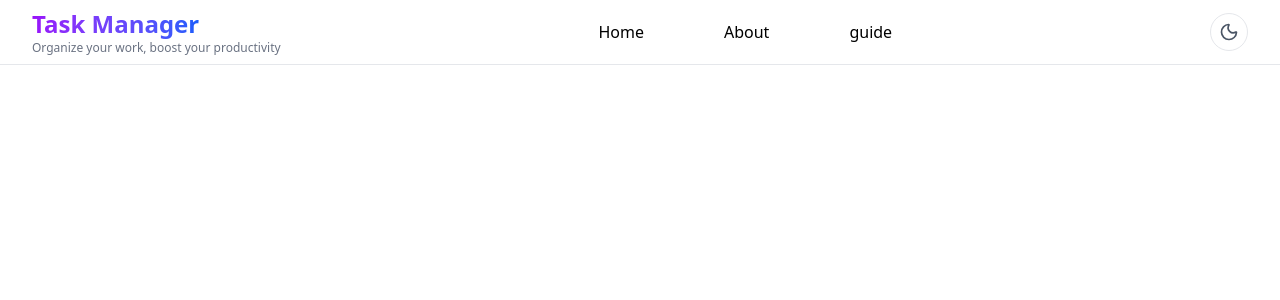
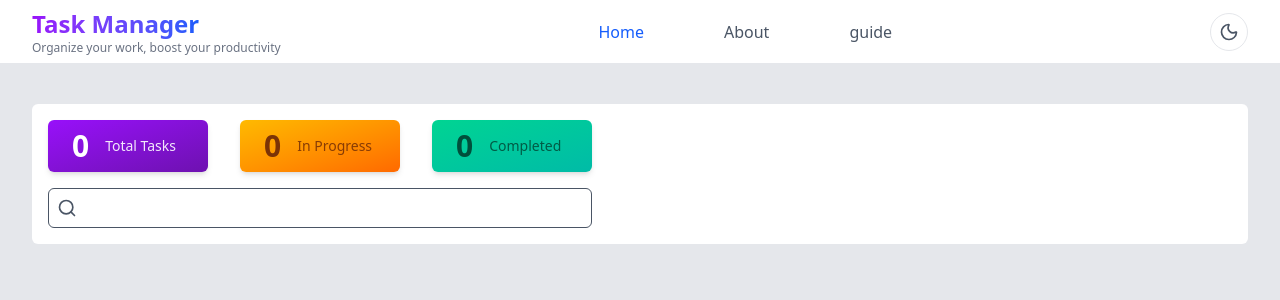
Before and after one commit to vishalmpadhiyar/simple-task-manager, a React (Vite) app: page / in a window 1280 px wide. Shown: the top 300 px of the page. Built offline with nearby package versions, Linux system fonts and the light colour scheme.

Commit message:
update header ui and task state

```diff
--- a/src/App.tsx
+++ b/src/App.tsx
@@ -5,6 +5,7 @@ import HomePage from "./pages/HomePage";
 import AboutPage from "./pages/AboutPage";
 import GuidePage from "./pages/GuidePage";
 import NotFoundPage from "./pages/NotFoundPage";
+import LoadingPage from "./pages/LoadingPage";
 
 export default function App() {
   const { route } = useRoute();
@@ -17,7 +18,7 @@ export default function App() {
 
   return (
     <>
-      {!route && <div>Loading...</div>}
+      {!route && <LoadingPage />}
       {route === ROUTE.HOME && <HomePage />}
       {route === ROUTE.ABOUT && <AboutPage />}
       {route === ROUTE.GUIDE && <GuidePage />}
--- /dev/null
+++ b/src/components/Chip.tsx
@@ -0,0 +1,16 @@
+interface ChipProps {
+  label: string;
+  value: number;
+  className: string;
+}
+
+export default function Chip({ label, value, className = "" }: ChipProps) {
+  return (
+    <div
+      className={`flex items-center gap-4 px-6 py-2 rounded-md shadow-md bg-linear-to-br min-w-40 ${className}`}
+    >
+      <div className="text-3xl font-bold">{value}</div>
+      <div className="text-sm font-medium opacity-90">{label}</div>
+    </div>
+  );
+}
--- a/src/components/Navbar.tsx
+++ b/src/components/Navbar.tsx
@@ -1,3 +1,4 @@
+import useRoute from "../hooks/useRoute";
 import { ROUTE } from "../lib/const";
 
 const navLinks = [
@@ -16,11 +17,18 @@ const navLinks = [
 ];
 
 export default function Navbar() {
+  const { route } = useRoute();
+
   return (
     <nav className="flex items-center justify-between">
-      <ul className="flex gap-20">
+      <ul className="flex gap-20 font-medium text-gray-600 dark:text-gray-400">
         {navLinks.map((link, index) => (
-          <li key={index}>
+          <li
+            key={index}
+            className={
+              route === link.route ? "text-blue-600" : "hover:text-purple-600"
+            }
+          >
             <a href={link.route}>{link.label}</a>
           </li>
         ))}
--- a/src/components/layouts/Header.tsx
+++ b/src/components/layouts/Header.tsx
@@ -7,10 +7,11 @@ export default function Header() {
   const { theme, toggleTheme } = useTheme();
 
   return (
-    <header className="border-b border-gray-200 dark:bg-blue-950 dark:text-white">
-      <div className="max-w-7xl mx-auto px-4 md:px-6 lg:px-8 flex items-center justify-between py-2 min-h-16">
+    <header className="sticky top-0 z-50">
+      <div className="max-h-16 border-b border-gray-200 bg-white text-black dark:bg-slate-900 dark:border-gray-600 dark:text-white">
+        <div className="max-w-7xl mx-auto py-2 px-4 md:px-6 lg:px-8 flex items-center justify-between">
           <a href={ROUTE.HOME}>
-          <span className="text-2xl font-bold bg-gradient-to-r from-purple-600 to-blue-600 bg-clip-text text-transparent">
+            <span className="text-2xl font-bold bg-linear-to-r from-purple-600 to-blue-600 bg-clip-text text-transparent">
               Task Manager
             </span>
             <p className="text-xs text-gray-500 dark:text-white">
@@ -20,7 +21,7 @@ export default function Header() {
           <Navbar />
           <button
             onClick={toggleTheme}
-          className="cursor-pointer rounded-full border border-gray-200 hover:bg-gray-200 dark:border-white dark:hover:bg-purple-600 p-2"
+            className="p-2 cursor-pointer rounded-full border border-gray-200 hover:bg-gray-200 dark:border-white dark:hover:bg-linear-to-r from-purple-600 to-blue-600"
           >
             {theme === THEME.DARK ? (
               <Sun className="w-5 h-5 text-gray-600 dark:text-white" />
@@ -29,6 +30,7 @@ export default function Header() {
             )}
           </button>
         </div>
+      </div>
     </header>
   );
 }
--- a/src/components/layouts/Layout.tsx
+++ b/src/components/layouts/Layout.tsx
@@ -10,7 +10,9 @@ export default function Layout({ children }: LayoutProps) {
   return (
     <>
       <Header />
-      <main>{children}</main>
+      <main className="bg-gray-200 dark:bg-slate-800 min-h-[calc(100vh-64px)]">
+        {children}
+      </main>
       <Footer />
     </>
   );
--- a/src/components/layouts/Section.tsx
+++ b/src/components/layouts/Section.tsx
@@ -2,11 +2,12 @@ import type { ReactNode } from "react";
 
 interface SectionProps {
   children?: ReactNode;
+  className?: string;
 }
 
-export default function Section({ children }: SectionProps) {
+export default function Section({ children, className = "" }: SectionProps) {
   return (
-    <section className="max-w-7xl mx-auto px-4 md:px-6 lg:px-8">
+    <section className={`max-w-7xl mx-auto px-4 md:px-6 lg:px-8 ${className}`}>
       {children}
     </section>
   );
--- a/src/hooks/useTask.ts
+++ b/src/hooks/useTask.ts
@@ -1,4 +1,4 @@
-import { useEffect, useMemo, useState } from "react";
+import { useCallback, useEffect, useMemo, useState } from "react";
 import type { Task } from "../lib/types";
 import { getStorageTasks } from "../services/storage";
 
@@ -9,9 +9,62 @@ export default function useTask() {
     setTasks(getStorageTasks());
   }, []);
 
-  const filteredTasks = useMemo(() => tasks.filter((task) => task), [tasks]);
+  const getSubItemsById = useCallback(
+    (parentId: string): Task[] => {
+      return tasks.filter((task) => task.parentId === parentId);
+    },
+    [tasks],
+  );
+
+  const isCompletedTask = useCallback(
+    (task: Task): boolean => {
+      const subItems = getSubItemsById(task.id);
+
+      if (subItems.length === 0) {
+        return task.completed === true;
+      }
+
+      return subItems.every((sub) => sub.completed === true);
+    },
+    [getSubItemsById],
+  );
+
+  const isInProgressTask = useCallback(
+    (task: Task): boolean => {
+      const subItems = getSubItemsById(task.id);
+
+      if (subItems.length === 0) {
+        return task.completed === false;
+      }
+
+      return !subItems.every((sub) => sub.completed === true);
+    },
+    [getSubItemsById],
+  );
+
+  const totalTasks = useMemo(() => tasks.length, [tasks]);
+
+  const completedTasks = useMemo(
+    () => tasks.filter(isCompletedTask).length,
+    [tasks, isCompletedTask],
+  );
+
+  const inProgressTasks = useMemo(
+    () => tasks.filter(isInProgressTask).length,
+    [tasks, isInProgressTask],
+  );
+
+  const filteredTasks = useMemo(
+    () => tasks.filter((task) => !task.parentId),
+    [tasks],
+  );
 
   return {
+    totalTasks,
     filteredTasks,
+    completedTasks,
+    inProgressTasks,
+    isCompletedTask,
+    isInProgressTask,
   };
 }
--- a/src/pages/HomePage.tsx
+++ b/src/pages/HomePage.tsx
@@ -1,5 +1,46 @@
+import { Search } from "lucide-react";
+import Chip from "../components/Chip";
 import Layout from "../components/layouts/Layout";
+import Section from "../components/layouts/Section";
+import useTask from "../hooks/useTask";
 
 export default function HomePage() {
-  return <Layout></Layout>;
+  const { totalTasks, completedTasks, inProgressTasks } = useTask();
+
+  return (
+    <Layout>
+      <Section className="py-10">
+        <div className="bg-white dark:bg-white p-4 rounded-md space-y-4">
+          <div className="flex gap-8">
+            <Chip
+              label="Total Tasks"
+              value={totalTasks}
+              className="from-purple-600 to-purple-800 text-white"
+            />
+            <Chip
+              label="In Progress"
+              value={inProgressTasks}
+              className="from-amber-400 to-orange-500 text-amber-900"
+            />
+            <Chip
+              label="Completed"
+              value={completedTasks}
+              className="from-emerald-400 to-teal-500 text-emerald-900"
+            />
+          </div>
+          <div className="flex gap-16">
+            <div className="relative flex items-center border border-gray-600 rounded-md p-2 min-w-136">
+              <Search className="size-5 absolute text-gray-600" />
+              <input
+                type="text"
+                className="pl-8 bg-transparent w-full h-full focus-visible:outline-none"
+              />
+            </div>
+            {/* filters */}
+            <div className="flex-1"></div>
+          </div>
+        </div>
+      </Section>
+    </Layout>
+  );
 }
--- /dev/null
+++ b/src/pages/LoadingPage.tsx
@@ -0,0 +1,7 @@
+export default function LoadingPage() {
+  return (
+    <div className="flex items-center justify-center">
+      <p>Loading...</p>
+    </div>
+  );
+}
```
Lines whose indentation alone changed are shown as unchanged.
